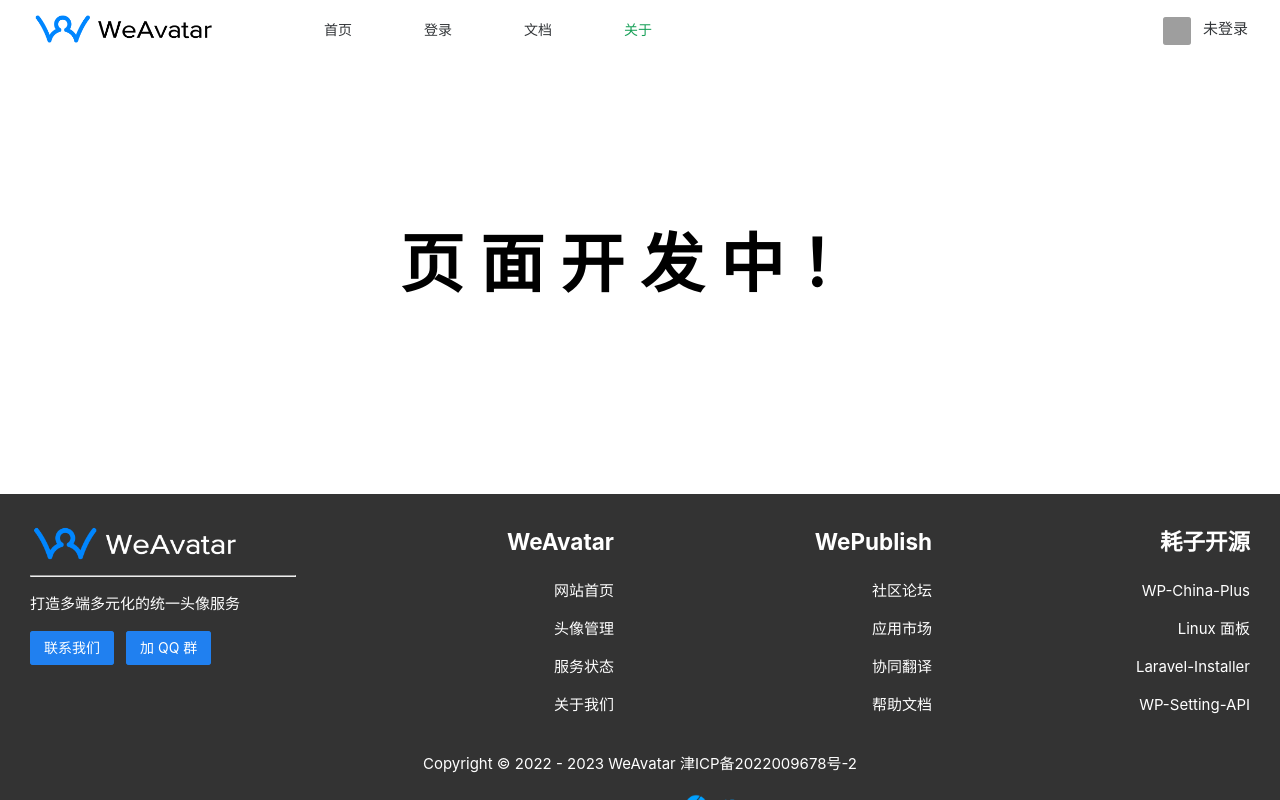
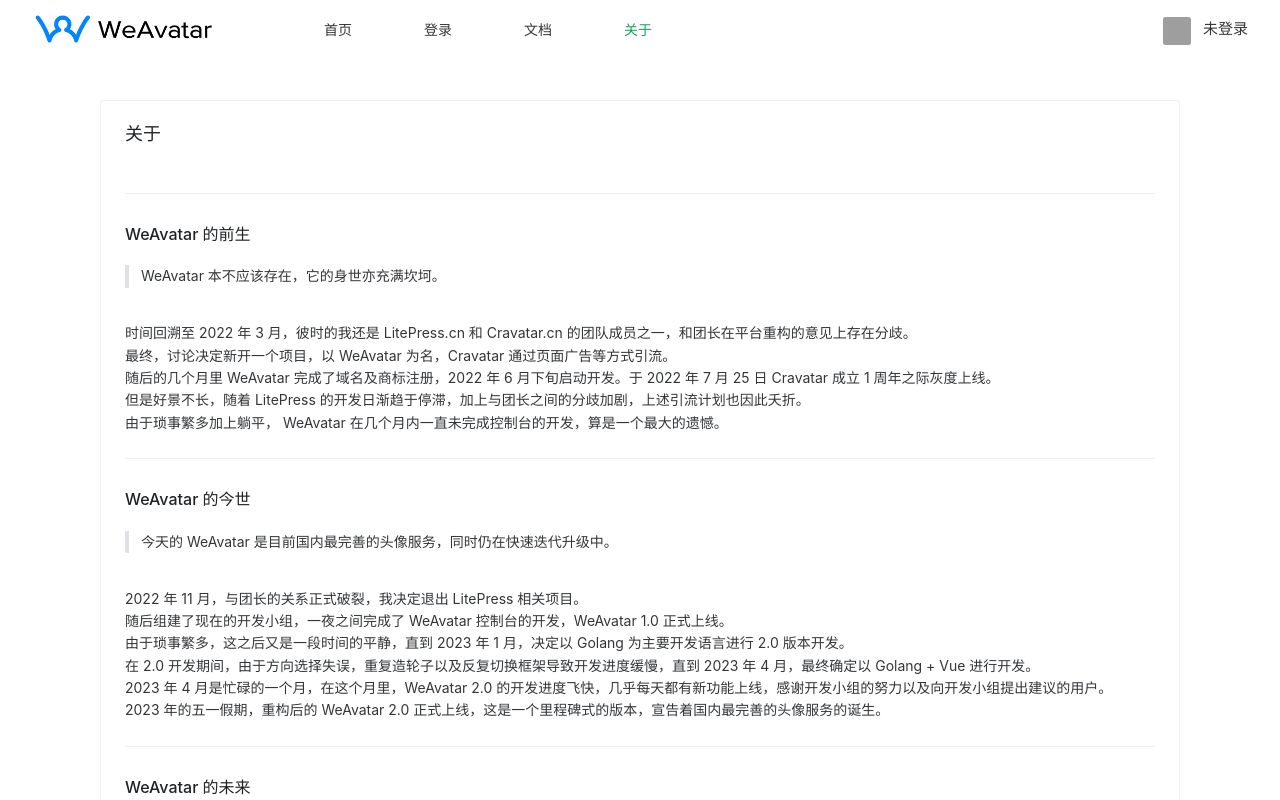
Before and after one commit to weavatar/frontend, a Vue app: page /about in a window 1280 px wide. Built offline with nearby package versions, Linux system fonts and the light colour scheme; no server answers; grey boxes are pictures that could not be loaded; some icons are missing; what vue-recaptcha-v3 would draw is missing.

Commit message:
feat: 关于页面

```diff
--- a/src/views/pages/AboutView.vue
+++ b/src/views/pages/AboutView.vue
@@ -1,22 +1,80 @@
 <template>
   <div class="about">
-    <h2>页面开发中！</h2>
+    <NCard title="关于">
+      <NDivider />
+      <NH4>WeAvatar 的前生</NH4>
+      <NText>
+        <NBlockquote> WeAvatar 本不应该存在，它的身世亦充满坎坷。 </NBlockquote>
+        <br />
+        时间回溯至 2022 年 3 月，彼时的我还是 LitePress.cn 和 Cravatar.cn
+        的团队成员之一，和团长在平台重构的意见上存在分歧。
+        <br />
+        最终，讨论决定新开一个项目，以 WeAvatar 为名，Cravatar 通过页面广告等方式引流。
+        <br />
+        随后的几个月里 WeAvatar 完成了域名及商标注册，2022 年 6 月下旬启动开发。于 2022 年 7 月 25
+        日 Cravatar 成立 1 周年之际灰度上线。
+        <br />
+        但是好景不长，随着 LitePress
+        的开发日渐趋于停滞，加上与团长之间的分歧加剧，上述引流计划也因此夭折。
+        <br />
+        由于琐事繁多加上躺平， WeAvatar 在几个月内一直未完成控制台的开发，算是一个最大的遗憾。
+      </NText>
+      <NDivider />
+      <NH4>WeAvatar 的今世</NH4>
+      <NText>
+        <NBlockquote>
+          今天的 WeAvatar 是目前国内最完善的头像服务，同时仍在快速迭代升级中。
+        </NBlockquote>
+        <br />
+        2022 年 11 月，与团长的关系正式破裂，我决定退出 LitePress 相关项目。
+        <br />
+        随后组建了现在的开发小组，一夜之间完成了 WeAvatar 控制台的开发，WeAvatar 1.0 正式上线。
+        <br />
+        由于琐事繁多，这之后又是一段时间的平静，直到 2023 年 1 月，决定以 Golang 为主要开发语言进行
+        2.0 版本开发。
+        <br />
+        在 2.0 开发期间，由于方向选择失误，重复造轮子以及反复切换框架导致开发进度缓慢，直到 2023 年
+        4 月，最终确定以 Golang + Vue 进行开发。
+        <br />
+        2023 年 4 月是忙碌的一个月，在这个月里，WeAvatar 2.0
+        的开发进度飞快，几乎每天都有新功能上线，感谢开发小组的努力以及向开发小组提出建议的用户。
+        <br />
+        2023 年的五一假期，重构后的 WeAvatar 2.0
+        正式上线，这是一个里程碑式的版本，宣告着国内最完善的头像服务的诞生。
+      </NText>
+      <NDivider />
+      <NH4>WeAvatar 的未来</NH4>
+      <NText>
+        <NBlockquote> WeAvatar 的未来充满无限可能，它将打造多端多元化的统一头像服务。 </NBlockquote>
+        <br />
+        WeAvatar 的目标市场不仅仅是网站，它将尝试进入 桌面App 、 移动App 、小程序 等领域。
+        <br />
+        路虽远行则将至，事虽难做则必成。期待 WeAvatar 的未来更加精彩！
+      </NText>
+      <NDivider />
+      未完待续
+      <div style="float: right">
+        <br />
+        耗子
+        <br />
+        2023 年 5 月 13 日
+      </div>
+    </NCard>
   </div>
 </template>
 
+<script setup lang="ts">
+import { NCard, NH4, NText, NDivider, NBlockquote } from 'naive-ui'
+</script>
+
 <style scoped>
-.about h2 {
-  font-size: 4rem;
-  padding: 20vh 0;
-  letter-spacing: 1rem;
-  color: black;
-  text-align: center;
+.about {
+  padding: 100px;
 }
 
 @media screen and (max-width: 719px) {
-  .about h2 {
-    font-size: 2rem;
-    letter-spacing: 0.5rem;
+  .about {
+    padding: 100px 0 100px 0;
   }
 }
 </style>
--- a/src/views/pages/DocView.vue
+++ b/src/views/pages/DocView.vue
@@ -42,23 +42,23 @@
                 <b>Emlog : </b>
                 <br />
                 <b>Pro之前(5.x 6.x民间): </b> 通过修改
-                <NCode code="include/lib/function.base.php" inline />
+                <NText code>include/lib/function.base.php</NText>
                 中
-                <NCode code="getGravatar" inline />
+                <NText code>getGravatar</NText>
                 函数中的
-                <NCode code="http://www.gravatar.com" inline />
+                <NText code>http://www.gravatar.com</NText>
                 为
-                <NCode code="https://weavatar.com" inline />
+                <NText code>https://weavatar.com</NText>
                 接入 WeAvatar，你可以参考下方 额外的参数 部分来修改默认头像
                 <br />
                 <b>Pro之后(2.x): </b> 修改
-                <NCode code="include/lib/common.php" inline />
+                <NText code>include/lib/common.php</NText>
                 中
-                <NCode code="getGravatar" inline />
+                <NText code>getGravatar</NText>
                 函数中的
-                <NCode code="cravatar.cn" inline />
+                <NText code>cravatar.cn</NText>
                 为
-                <NCode code="weavatar.com" inline />
+                <NText code>weavatar.com</NText>
                 接入 WeAvatar，你可以参考下方 <b>额外的参数</b> 部分来修改默认头像
               </li>
               <li>
@@ -213,7 +213,7 @@
 </template>
 
 <script setup lang="ts">
-import { NCard, NCode, NCollapse, NCollapseItem, NSpace, NImage } from 'naive-ui'
+import { NCard, NCode, NText, NCollapse, NCollapseItem, NSpace, NImage } from 'naive-ui'
 </script>
 
 <style scoped>
```
